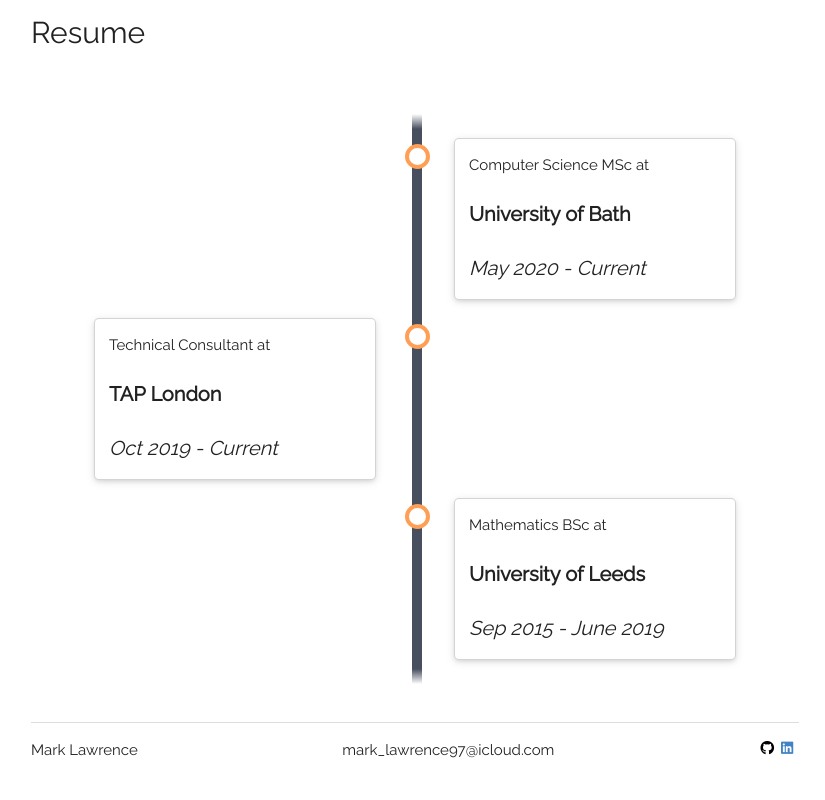
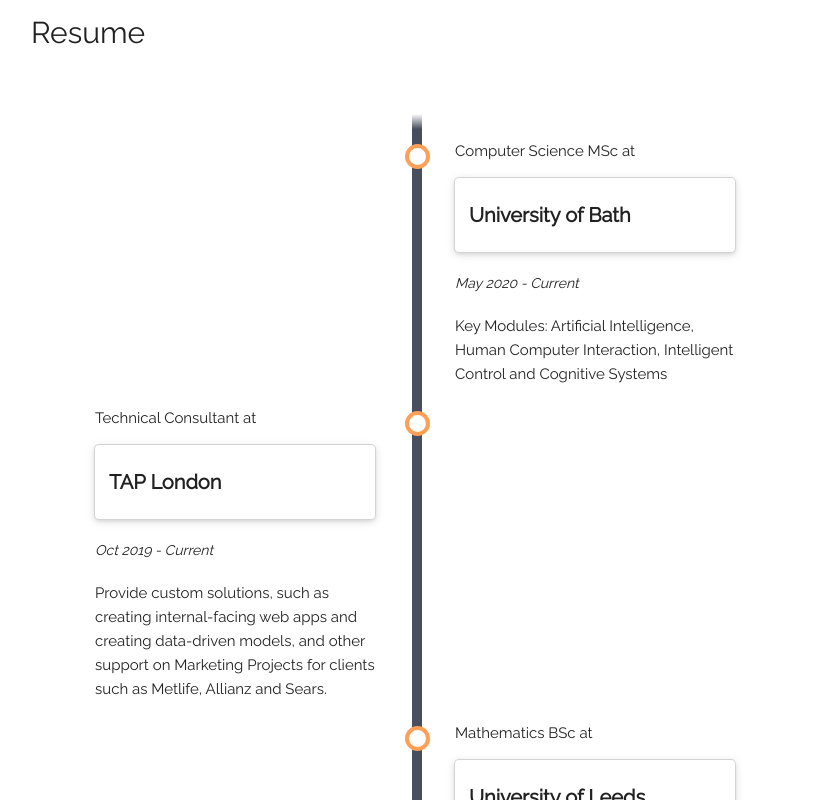
Before and after one commit to marklawrence97/mark, a React (Create React App) app: page / in a window 1280 px wide. Shown: the part 1700-2500 px from the top of the page, without its empty margins (225-1050 px from the left). Before the commit the page ends 2477 px from the top, so only its background shows below. Built offline with nearby package versions, Linux system fonts and the light colour scheme.

Commit message:
Add description to timeline

```diff
--- a/src/components/TimeLine/TimeLine.js
+++ b/src/components/TimeLine/TimeLine.js
@@ -17,18 +17,21 @@ const TimeLine = () => {
                 title="University of Bath"
                 role="Computer Science MSc"
                 date="May 2020 - Current"
+                description="Key Modules: Artificial Intelligence, Human Computer Interaction, Intelligent Control and Cognitive Systems"
                 />
             <TimeLineContent
                 position="left"
                 title="TAP London"
                 role="Technical Consultant"
                 date="Oct 2019 - Current"
+                description=" Provide custom solutions, such as creating internal-facing web apps and creating data-driven models, and other support on Marketing Projects for clients such as Metlife, Allianz and Sears."
                 />
             <TimeLineContent
                 position="right"
                 title="University of Leeds"
                 role="Mathematics BSc"
                 date="Sep 2015 - June 2019"
+                description="Dissertation title: The Spatial Prisoner’s Dilemma and the Evolution of Cooperation."
                 />
         </div>
         <div className="timeline-bottom">
--- a/src/components/timelineContent/timelineContent.css
+++ b/src/components/timelineContent/timelineContent.css
@@ -48,10 +48,28 @@
 
   .date {
     font-family: 'Raleway';
-    font-size: 20px;
+    font-size: 14px;
     line-height: 34px;
     font-weight: 300;
     font-style: italic;
+    margin-block-start: 1em!important;
+    margin-block-end: 1em!important;
+    margin-inline-start: 0px!important;
+    margin-inline-end: 0px!important
+  }
+
+  .info {
+    display: flex;
+  }
+
+  @media screen and (min-width: 700px) {
+    .mobile {
+      display: none;
+    }
+
+    .timeline-content {
+      padding: 0em 1em!important;
+    }
   }
 
 @media screen and (max-width: 700px) {
@@ -82,6 +100,9 @@
         z-index: 2;
       }
 
+      .desktop {
+        display: none;
+      }
 }
 
 
--- a/src/components/timelineContent/timelineContent.js
+++ b/src/components/timelineContent/timelineContent.js
@@ -1,16 +1,20 @@
 import React from 'react';
 import './timelineContent.css';
 
-const timelineContent = ({ position, title, role, date }) => {
+const timelineContent = ({ position, title, role, date, description}) => {
     return (
         <div className={`container ${position}`}>
+            <p className="desktop">{role} at</p>
             <div className="ui raised card">
-                <div className="content">
-                    <p>{role} at</p>
+                <div className="content timeline-content">
+                    <p className="mobile">{role} at</p>
                     <h3>{title}</h3>
-                    <p className="date">{date}</p>
+                    <p className="date mobile">{date}</p>
+                    <p className="mobile">{description}</p>
                 </div>
             </div>
+            <p className="date desktop">{date}</p>
+            <p className="desktop">{description}</p>
         </div>
     )
 }
```
